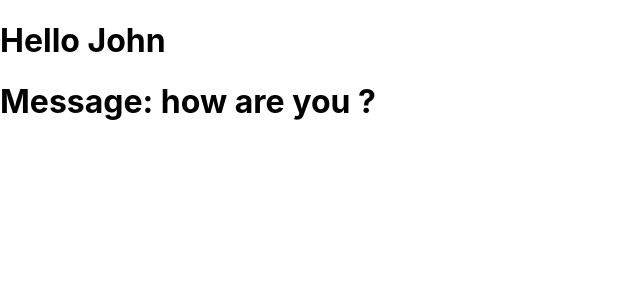
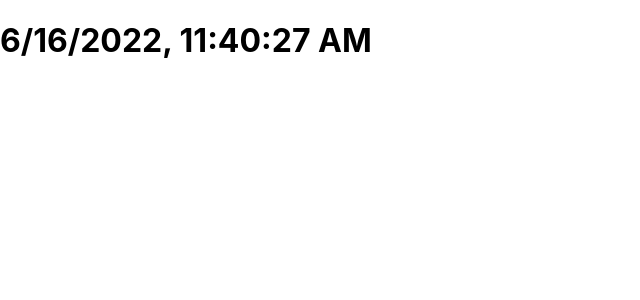
Before and after one commit to dorje070/ReactTutorial, a React (Create React App) app in the folder basic-app/: page / in a window 1280 px wide. Shown: the top 300 px of the page, without its empty margins (0-640 px from the left). Built offline with nearby package versions, Linux system fonts and the light colour scheme.

Commit message:
state and lifecycle and Clock example

```diff
--- a/basic-app/src/App.js
+++ b/basic-app/src/App.js
@@ -1,10 +1,11 @@
 import './App.css';
 import Welcome from './welcome';
 import Message from './Message';
+import Clock from './Clock';
 function App() {
   return (
     <div>
-      <Welcome name="John" />
+      <Clock />
     </div>
   );
 }
--- /dev/null
+++ b/basic-app/src/Clock.js
@@ -0,0 +1,20 @@
+import React from 'react';
+class Clock extends React.Component {
+  constructor(props) {
+    super(props);
+    this.state = { date: new Date() };
+  }
+  componentDidMount() {
+    this.timerId = setInterval(() => {
+      this.setState({ date: new Date() });
+    }, 1000);
+  }
+  componentWillUnmount() {
+    clearInterval(this.timerId);
+  }
+  render() {
+    return <h1> {this.state.date.toLocaleString()}</h1>;
+  }
+}
+
+export default Clock;
```
